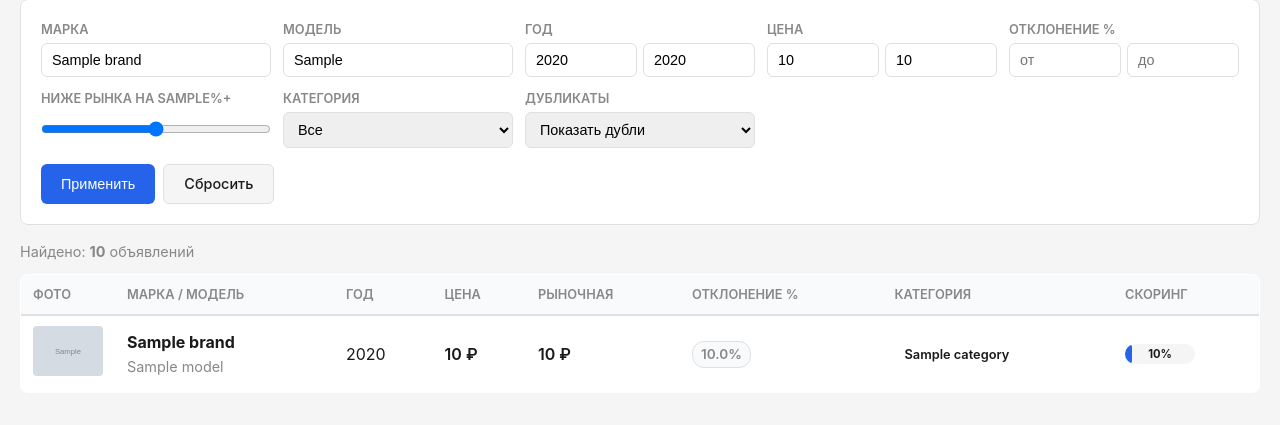
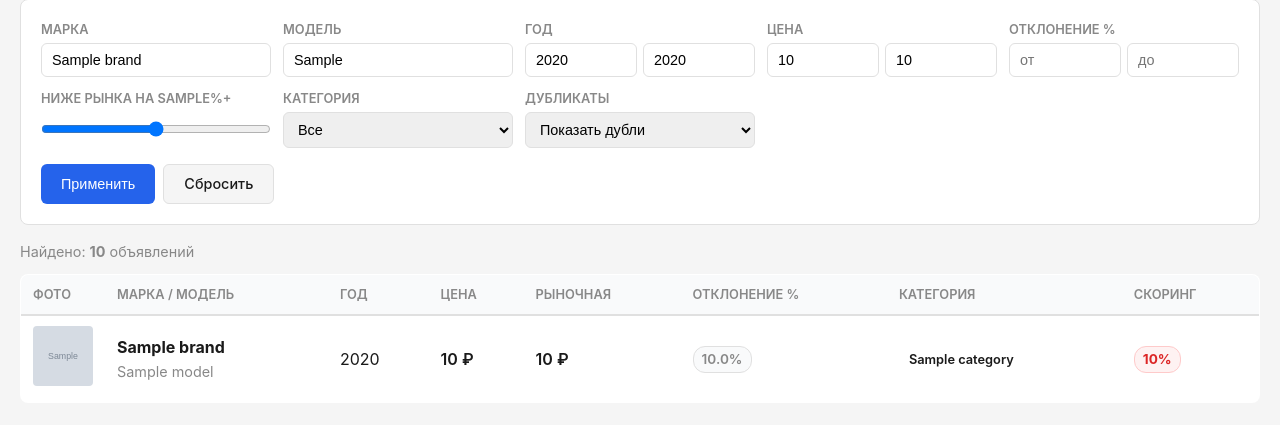
Before and after one commit to noesskeetit/perekup_helper, a FastAPI app: template app/templates/index.html in a window 1280 px wide. Shown: the part 92-517 px from the top of the page. Run offline with FastAPI, Linux system fonts and the light colour scheme; the template is opened without the code that fills it: most values are stand-ins (such as "Sample title", 1, 10 or a date in 2020); grey boxes marked "Sample" are stand-in pictures.

Commit message:
feat(dashboard): improve UI — score as colored number, ruble diff, flag tags
- Replace scoring progress bar with colored confidence number (green/yellow/red)
- Add absolute ruble price difference in detail card
- Change flags from list to inline tag badges
- Update photo thumbnail to 60x60 per spec
- Add tests: AI analysis block, flag tags, ruble difference in detail

ALE-26

Co-Authored-By: Claude Opus 4.6 <noreply@anthropic.com>

```diff
--- a/app/static/css/style.css
+++ b/app/static/css/style.css
@@ -129,10 +129,10 @@ header .subtitle { color: var(--text-muted); margin-left: 12px; font-size: 0.9re
 .row-bad:hover { background: #fee2e2; }
 
 /* Photo */
-.photo-cell { width: 80px; }
-.photo-cell img { width: 70px; height: 50px; object-fit: cover; border-radius: 4px; }
+.photo-cell { width: 72px; }
+.photo-cell img { width: 60px; height: 60px; object-fit: cover; border-radius: 4px; }
 .no-photo {
-    width: 70px; height: 50px; background: var(--bg);
+    width: 60px; height: 60px; background: var(--bg);
     border-radius: 4px; display: flex; align-items: center;
     justify-content: center; font-size: 0.7rem; color: var(--text-muted);
 }
@@ -196,29 +196,17 @@ header .subtitle { color: var(--text-muted); margin-left: 12px; font-size: 0.9re
 .duplicate-list { list-style: none; padding: 0; margin: 0; }
 .duplicate-list li { padding: 4px 0; font-size: 0.9rem; }
 
-/* Scoring bar */
-.scoring-bar {
-    position: relative;
-    width: 70px;
-    height: 20px;
-    background: var(--bg);
-    border-radius: 10px;
-    overflow: hidden;
+/* Score value */
+.score-value {
+    display: inline-block;
+    padding: 2px 8px;
+    border-radius: 12px;
+    font-size: 0.85rem;
+    font-weight: 700;
 }
-.scoring-fill {
-    height: 100%;
-    background: var(--primary);
-    border-radius: 10px;
-    transition: width 0.3s;
-}
-.scoring-text {
-    position: absolute;
-    top: 50%; left: 50%;
-    transform: translate(-50%, -50%);
-    font-size: 0.7rem;
-    font-weight: 700;
-    color: var(--text);
-}
+.score-high { color: var(--good); background: var(--good-bg); border: 1px solid var(--good-border); }
+.score-mid { color: var(--warning); background: var(--warning-bg); border: 1px solid var(--warning-border); }
+.score-low { color: var(--bad); background: var(--bad-bg); border: 1px solid var(--bad-border); }
 
 .empty-row { text-align: center; padding: 40px; color: var(--text-muted); }
 
@@ -327,8 +315,20 @@ header .subtitle { color: var(--text-muted); margin-left: 12px; font-size: 0.9re
 
 .flags { margin-top: 10px; }
 .flags h4 { font-size: 0.9rem; color: var(--bad); margin-bottom: 6px; }
-.flags ul { padding-left: 20px; }
-.flags li { margin-bottom: 4px; }
+.flag-tags { display: flex; flex-wrap: wrap; gap: 6px; }
+.flag-tag {
+    display: inline-block;
+    padding: 3px 10px;
+    border-radius: 12px;
+    font-size: 0.8rem;
+    font-weight: 500;
+    background: var(--bad-bg);
+    color: var(--bad);
+    border: 1px solid var(--bad-border);
+}
+
+/* Price difference absolute */
+.price-diff-abs { font-size: 1rem; }
 
 .detail-description { margin-bottom: 20px; }
 .detail-description h3 { font-size: 1rem; margin-bottom: 8px; }
--- a/app/templates/partials/listings_table.html
+++ b/app/templates/partials/listings_table.html
@@ -76,10 +76,10 @@
             </td>
             <td>
                 {% if listing.analysis %}
-                <div class="scoring-bar">
-                    <div class="scoring-fill" style="width: {{ (listing.analysis.confidence * 100) | int }}%"></div>
-                    <span class="scoring-text">{{ "%.0f" | format(listing.analysis.confidence * 100) }}%</span>
-                </div>
+                {% set conf_pct = (listing.analysis.confidence * 100) | int %}
+                <span class="score-value {% if conf_pct >= 80 %}score-high{% elif conf_pct >= 50 %}score-mid{% else %}score-low{% endif %}">
+                    {{ conf_pct }}%
+                </span>
                 {% else %}
                 <span class="muted">&mdash;</span>
                 {% endif %}
```
Also changed, not shown: app/templates/partials/listing_detail.html (+12 -3 lines), tests/test_routes.py (+38 -3 lines).
